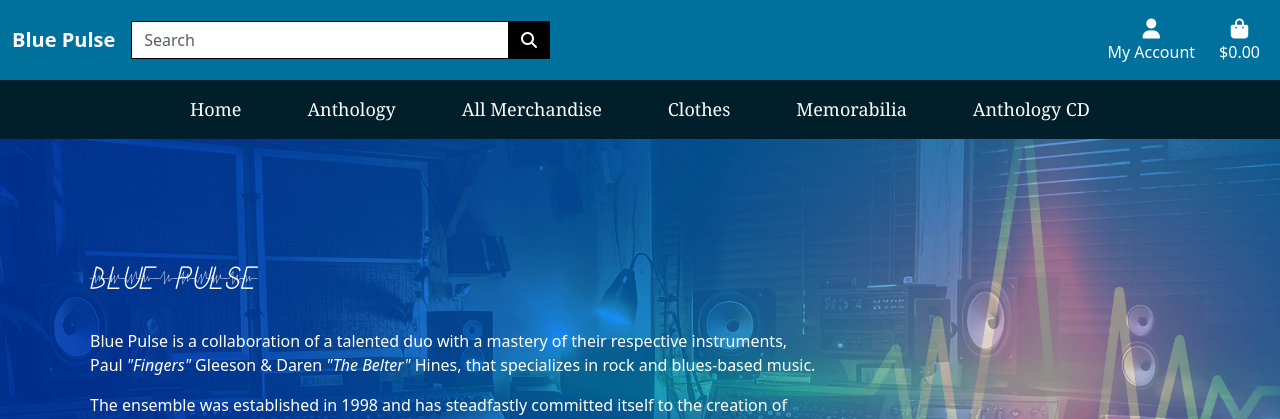
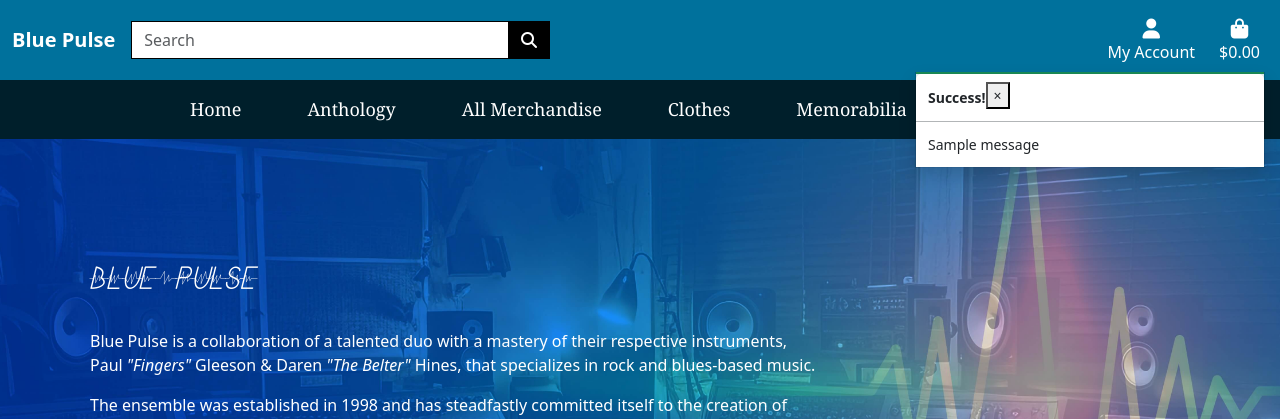
Before and after one commit to Shaga-Matula/blue-pulse-band-dev, a Django app: page / in a window 1280 px wide. Shown: the top 419 px of the page. Run offline with Django 3.2, Linux system fonts and the light colour scheme; tables that the repository leaves empty hold one stand-in row (values such as "Sample post"); one stand-in notice (Sample message) is shown; some libraries are stand-ins or nearby versions.

Commit message:
toast works

```diff
--- a/templates/base.html
+++ b/templates/base.html
@@ -35,9 +35,14 @@
 
     {% block corejs %}
     <script src="https://kit.fontawesome.com/21d09db21b.js" crossorigin="anonymous"></script>
-    <script src="https://code.jquery.com/jquery-3.4.1.min.js" integrity="sha256-CSXorXvZcTkaix6Yvo6HppcZGetbYMGWSFlBw8HfCJo=" crossorigin="anonymous"></script>
-    <script src="https://cdn.jsdelivr.net/npm/popper.js@1.16.0/dist/umd/popper.min.js" integrity="sha384-Q6E9RHvbIyZFJoft+2mJbHaEWldlvI9IOYy5n3zV9zzTtmI3UksdQRVvoxMfooAo" crossorigin="anonymous"></script>
-    <script src="https://stackpath.bootstrapcdn.com/bootstrap/4.4.1/js/bootstrap.min.js" integrity="sha384-wfSDF2E50Y2D1uUdj0O3uMBJnjuUD4Ih7YwaYd1iqfktj0Uod8GCExl3Og8ifwB6" crossorigin="anonymous"></script>
+    <script src="https://code.jquery.com/jquery-3.4.1.min.js"
+        integrity="sha256-CSXorXvZcTkaix6Yvo6HppcZGetbYMGWSFlBw8HfCJo=" crossorigin="anonymous"></script>
+    <script src="https://cdn.jsdelivr.net/npm/popper.js@1.16.0/dist/umd/popper.min.js"
+        integrity="sha384-Q6E9RHvbIyZFJoft+2mJbHaEWldlvI9IOYy5n3zV9zzTtmI3UksdQRVvoxMfooAo"
+        crossorigin="anonymous"></script>
+    <script src="https://stackpath.bootstrapcdn.com/bootstrap/4.4.1/js/bootstrap.min.js"
+        integrity="sha384-wfSDF2E50Y2D1uUdj0O3uMBJnjuUD4Ih7YwaYd1iqfktj0Uod8GCExl3Og8ifwB6"
+        crossorigin="anonymous"></script>
     {% endblock %}
 
 
@@ -72,7 +77,8 @@
                 <div class="collapse navbar-collapse justify-content-end" id="navbarNav">
                     <ul class="navbar-nav">
                         <li class="list-inline-item dropdown">
-                            <a class="text-black nav-link" href="#" id="user-options" data-toggle="dropdown" aria-haspopup="true" aria-expanded="false">
+                            <a class="text-black nav-link" href="#" id="user-options" data-toggle="dropdown"
+                                aria-haspopup="true" aria-expanded="false">
                                 <div class="text-center">
                                     <div><i class="fas fa-user fa-lg text-white"></i></div>
                                     <p class="my-0 text-white">My Account</p>
@@ -92,7 +98,8 @@
                             </div>
                         </li>
                         <li class="list-inline-item">
-                            <a class="{% if grand_total %} font-weight-bold{% else %}text-black{% endif %} nav-link" href="{% url 'view_bag' %}">
+                            <a class="{% if grand_total %} font-weight-bold{% else %}text-black{% endif %} nav-link"
+                                href="{% url 'view_bag' %}">
                                 <div class="text-center">
                                     <div><i class="fas fa-shopping-bag fa-lg text-white"></i></div>
                                     <p class="my-0 text-white">
@@ -158,17 +165,25 @@
         </div>
     {% endif %} -->
 
-    <div class="container border-5 msg-container" style="margin-top: 140px;">
-        <div class="row">
-            <div class="col-md-6 offset-md-2">
+
+    {% if messages %}
+    <div class="message-container">
         {% for message in messages %}
-                <div class="alert {{ message.tags }} alert-dismissible fade show" id="msg" role="alert">
-                    {{ message | safe }}
-                    <button type="button" class="btn-close" data-bs-dismiss="alert" aria-label="Close"></button>
-                </div>
+            {% with message.level as level %}
+                {% if level == 40 %}
+                    {% include 'includes/toasts/toast_error.html' %}
+                {% elif level == 30 %}
+                    {% include 'includes/toasts/toast_warning.html' %}
+                {% elif level == 25 %}
+                    {% include 'includes/toasts/toast_success.html' %}
+                {% else %}
+                    {% include 'includes/toasts/toast_info.html' %}
+                {% endif %}
+            {% endwith %}
         {% endfor %}
     </div>
-        </div>
+    {% endif %}
+    <div class="container border-5 msg-container" style="margin-top: 140px;">
     </div>
     {% block page_header %}
     {% endblock %}
```
Lines whose indentation alone changed are shown as unchanged.
